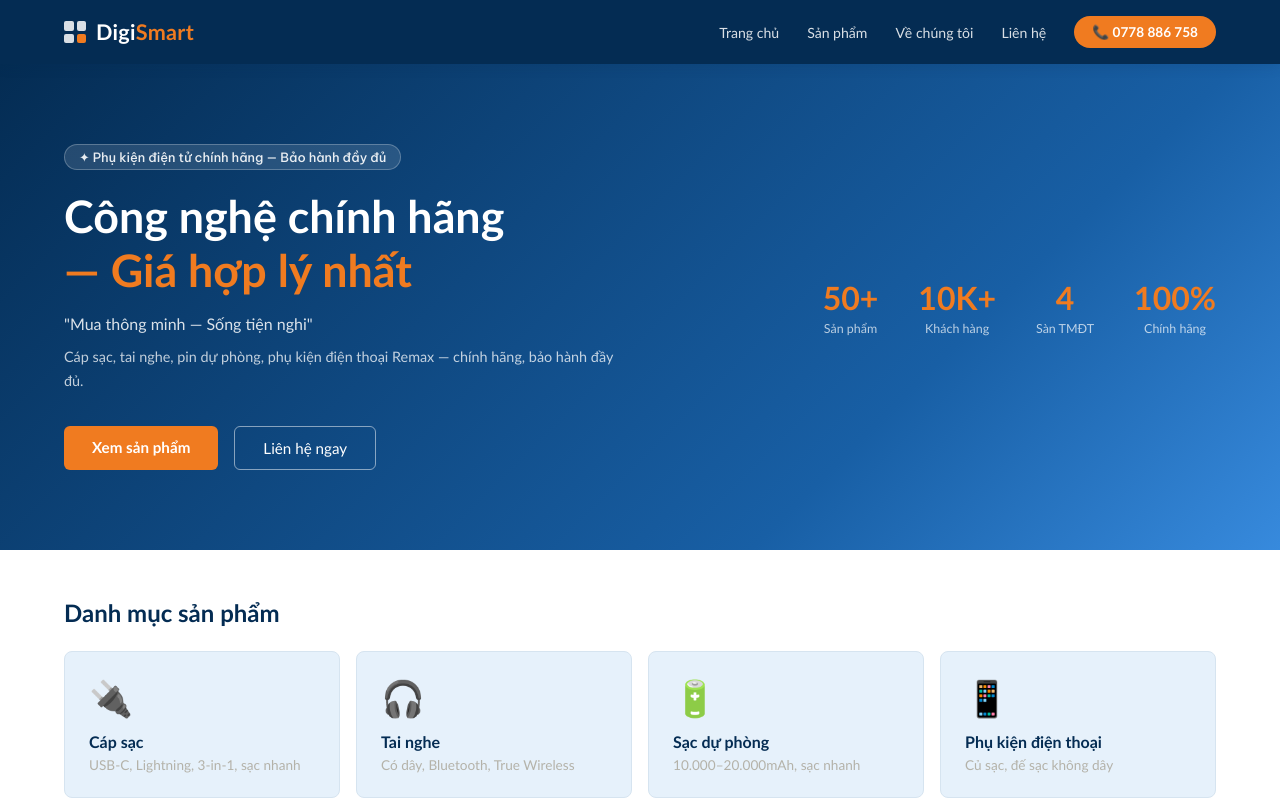
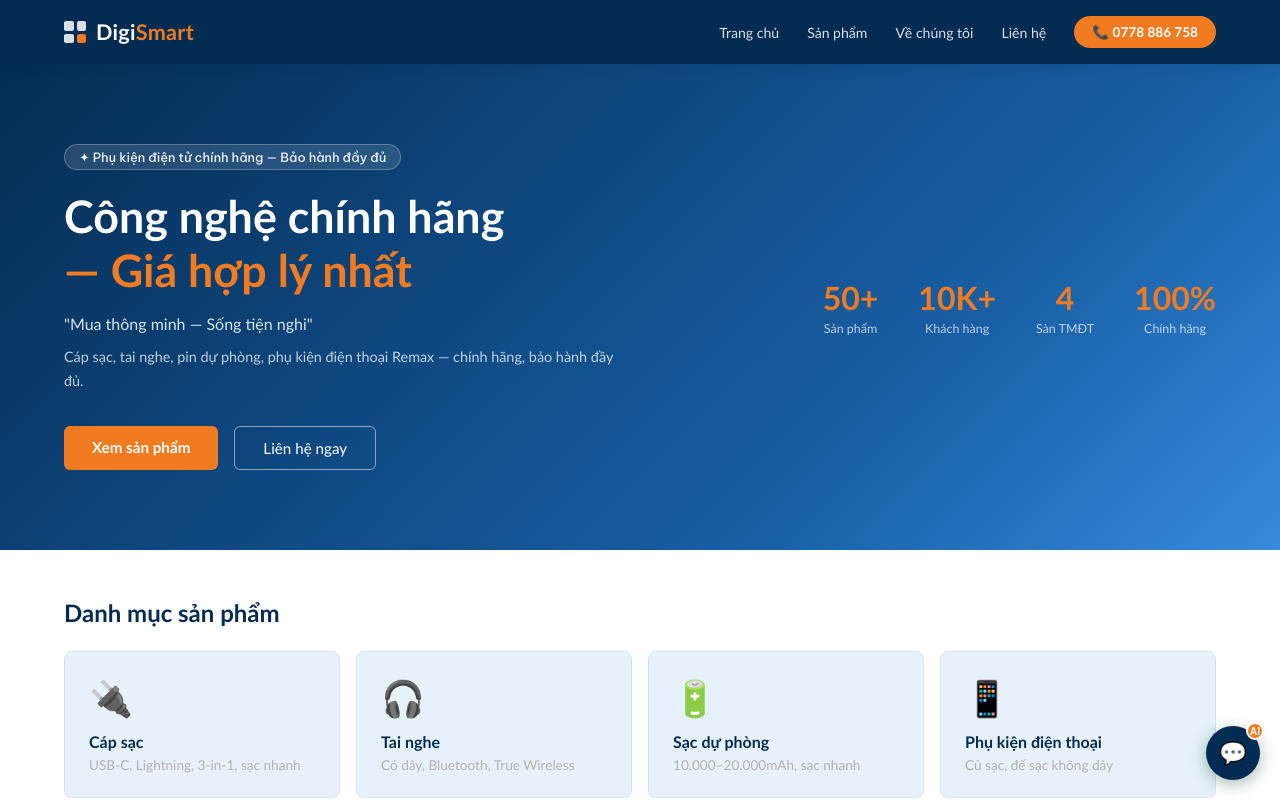
Before and after one commit to sanghavan2017/digismart-web, a Next.js app: page / in a window 1280 px wide. Shown: the top 800 px of the page. Built offline with nearby package versions, Linux system fonts and the light colour scheme.

Commit message:
Render Chatbot widget in root layout
Wires up the existing Claude Haiku-powered Chatbot component (bottom-right
widget, Vietnamese product assistant) so it actually appears on every page.

```diff
--- a/app/layout.tsx
+++ b/app/layout.tsx
@@ -2,6 +2,7 @@ import type { Metadata } from "next";
 import "./globals.css";
 import Navbar from "@/components/Navbar";
 import Footer from "@/components/Footer";
+import Chatbot from "@/components/Chatbot";
 
 export const metadata: Metadata = {
   title: "DigiSmart — Phụ kiện điện tử chính hãng",
@@ -19,6 +20,7 @@ export default function RootLayout({
         <Navbar />
         <main style={{ flex: 1 }}>{children}</main>
         <Footer />
+        <Chatbot />
       </body>
     </html>
   );
```
